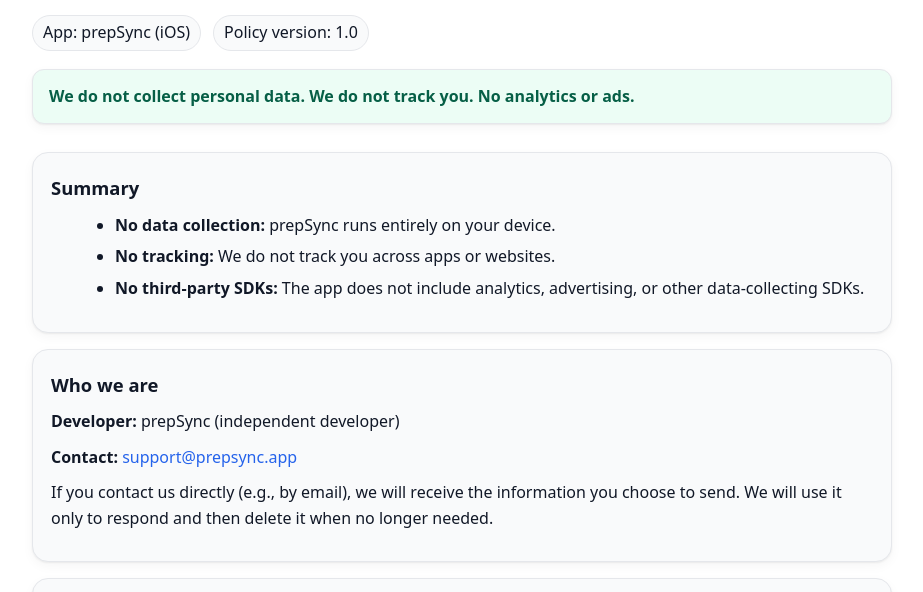
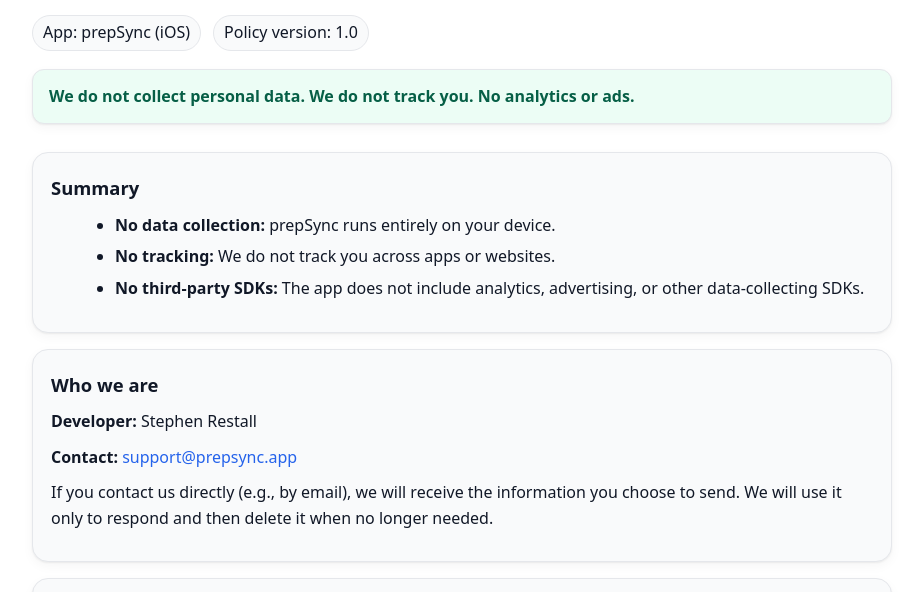
Before and after one commit to JamesRestall/prepSync_privacy_policy, a plain HTML site: page index.html in a window 1280 px wide. Shown: the part 140-732 px from the top of the page, without its empty margins (178-1101 px from the left). Drawn offline with Linux system fonts and the light colour scheme.

Commit message:
Added legal developer name

```diff
--- a/index.html
+++ b/index.html
@@ -118,7 +118,7 @@
 
     <section aria-labelledby="who">
       <h2 id="who">Who we are</h2>
-      <p><strong>Developer:</strong> prepSync (independent developer)</p>
+      <p><strong>Developer:</strong> Stephen Restall</p>
       <p><strong>Contact:</strong> <a href="mailto:support@prepsync.app">support@prepsync.app</a> <!-- Replace with your email --></p>
       <p>If you contact us directly (e.g., by email), we will receive the information you choose to send. We will use it only to respond and then delete it when no longer needed.</p>
     </section>
```
